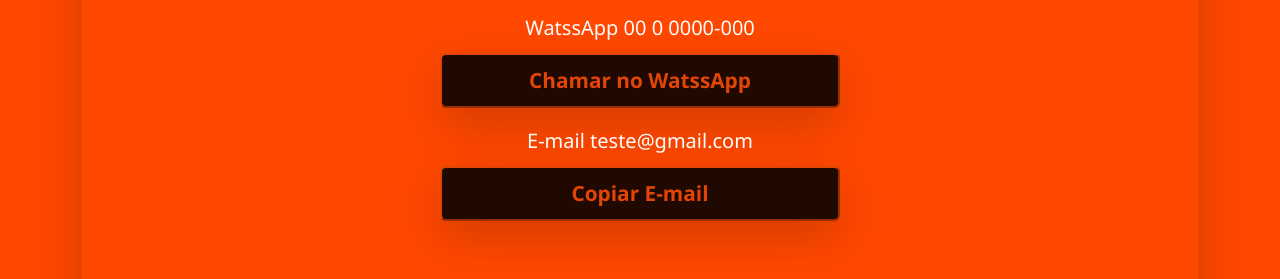
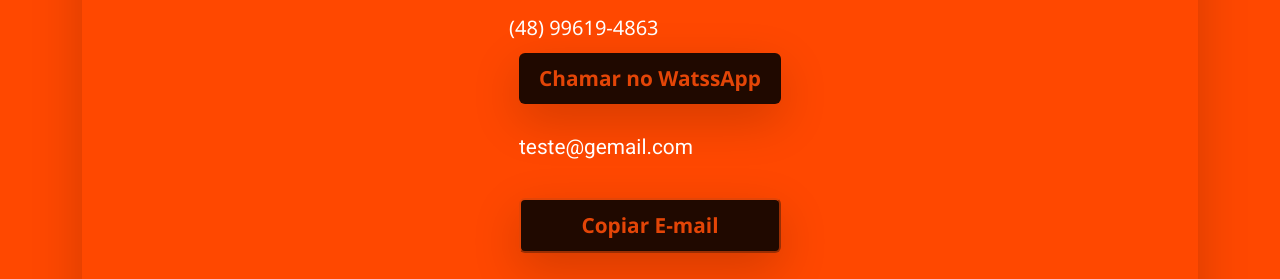
Before and after one commit to Patrikmagalhaes/projeto-fenix, a plain HTML site: page contato/contato.html in a window 1280 px wide. Shown: the part 216-495 px from the top of the page. Drawn offline with nearby package versions, Linux system fonts and the light colour scheme; a web font is replaced by a local one.

Commit message:
criando botao de copiar e-mail e chamar no zap

```diff
--- a/contato/contato.html
+++ b/contato/contato.html
@@ -56,14 +56,19 @@
     </header>
     <div class="container">
         <main class="shadow-lg">
-            <h2 class="text-center text-dark">Página de Contatos</h2>
+            <h2 class="text-center fs-1">Página de Contatos</h2>
             <article class="d-flex flex-column align-items-center">
                 <h3 class="text-center h3">Formas de contato</h3>
-                <ul>
-                    <li class="m-2 text-center"><span class="fs-5">WatssApp 00 0 0000-000</span> <button
-                            class="apoiar rounded shadow-lg text-center">Chamar no WatssApp</button></li>
-                    <li class="m-2 text-center"><span class="fs-5">E-mail teste@gmail.com </span><button
-                            class="apoiar rounded shadow-lg text-center">Copiar E-mail</button></li>
+                <ul class="">
+                    <li class="m-2 d-flex flex-column ">
+						<span class="fs-5"> (48) 99619-4863</span>
+                        <a href="https://l.instagram.com/?u=https%3A%2F%2Fwa.me%2F5548996194863%3Ftext%3DOl%25C3%25A1%252C%2BAlceu%2521%2BGostaria%2Bde%2Bmais%2Binforma%25C3%25A7%25C3%25B5es%2Bsobre%2Bo%2Bprojeto.&e=AT3imY39JlY_f9VPaXHK_qFCbpGKEvWaeKf2AH0EuTakNiT61hMurNm5bT_TA7X8yDUHh-MeDA7CM20RCc_zAEPq3pkRvrxh" class="apoiar rounded shadow-lg text-center">Chamar no WatssApp</a>
+                    </li>
+                    <li class="m-2 text-center">
+
+                <p id="email">teste@gemail.com</p>
+                        <button class="apoiar rounded shadow-lg text-center" id="copiar">Copiar E-mail</li></button>
+                    </li>
 
                 </ul>
             </article>
@@ -78,10 +83,11 @@
                 </ul>
             </article>
             <article class="d-flex flex-column align-items-center">
-                <ul >
+                <ul>
                     <h3 class="text-center h-3">Endereço</h3>
                     <li class="fs-3 m-3">Endereço: Rua teste N teste Bairro Teste Cidade teste</li>
-                    <li class="d-flex justify-content-center"><img src="https://img.freepik.com/vetores-premium/celular-com-mapa-na-tela-na-mao-humana-aplicativo-de-navegacao-de-mapa-da-cidade-com-mapa-e-pino-de-localizacao_625536-270.jpg"
+                    <li class="d-flex justify-content-center"><img
+                            src="https://img.freepik.com/vetores-premium/celular-com-mapa-na-tela-na-mao-humana-aplicativo-de-navegacao-de-mapa-da-cidade-com-mapa-e-pino-de-localizacao_625536-270.jpg"
                             alt=""></li>
                 </ul>
             </article>
--- a/css/main.css
+++ b/css/main.css
@@ -43,19 +43,23 @@
     color: rgb(255, 0, 0);
 }
 
-#nav-secundaria{
+#nav-secundaria {
     background-color: #000000;
 }
-#nav-secundaria .nav-item .nav-link{
-    color: rgb(255, 0, 0) ;
+
+#nav-secundaria .nav-item .nav-link {
+    color: rgb(255, 0, 0);
 }
+
 #nav-secundaria .nav-item .nav-link:hover {
     border-bottom: 1px solid rgb(255, 0, 0);
     color: rgb(255, 0, 0);
 }
+
 .nav-item .nav-link:hover {
     color: rgb(0, 0, 0);
 }
+
 h1 {
     font-family: 'blazed', sans-serif;
     color: rgb(255, 72, 0);
@@ -74,11 +78,13 @@
     font-weight: 100;
     font-weight: bold;
 }
+
 .nav-link {
     color: rgb(0, 0, 0);
     font-weight: 100;
     font-weight: bold;
 }
+
 ul {
     list-style: none;
     padding: 0px;
@@ -206,41 +212,55 @@
     color: #000000;
     font-size: 50px;
 }
-.scrollBar{
+
+.scrollBar {
     background-color: rgb(255, 72, 0);
     height: 10px;
     width: 0%;
 }
-.offcanvas-header{
+
+.offcanvas-header {
     background-color: rgb(255, 72, 0);
 }
-.offcanvas-header h5{
+
+.offcanvas-header h5 {
     border: none;
     color: #000000;
 }
 
-img{
+img {
     max-width: 100%;
 }
-.apoiar{
+
+.apoiar {
     padding: 10px;
     width: 100%;
     max-width: 400px;
     margin: 10px;
     font-size: 1.3em;
-    background-color:  rgba(0, 0, 0, 0.873) ;
-    color:  rgba(255, 78, 8, 0.873);
-    border-color:  rgba(255, 78, 8, 0.873);
-    font-weight:bold ;
-}
-.apoiar:hover{
-    background-color:  rgba(255, 78, 8, 0.873) ;
-    color:  rgb(236, 236, 236);
-    border-color:  rgba(255, 78, 8, 0.873);
-    font-weight:bold ;
+    background-color: rgba(0, 0, 0, 0.873);
+    color: rgba(255, 78, 8, 0.873);
+    border-color: rgba(255, 78, 8, 0.873);
+    font-weight: bold;
 }
 
-.div-apoiar{
+.apoiar:hover {
+    background-color: rgba(255, 78, 8, 0.873);
+    color: rgb(236, 236, 236);
+    border-color: rgba(255, 78, 8, 0.873);
+    font-weight: bold;
+}
+
+.div-apoiar {
     display: flex;
     justify-content: center;
 }
+
+#email {
+    resize: none;
+    border: none;
+    color: #ffffff;
+    background-color: transparent;
+    max-height: 50px;
+    max-width: 50%;
+}
--- a/js/main.js
+++ b/js/main.js
@@ -2,6 +2,8 @@
     const btnSubir = document.getElementById('btn-subir')
     const inicio = document.getElementById('inicio')
     const seta = document.getElementById('seta')
+    const btnCopiar = document.getElementById('copiar')
+    const email = document.getElementById('email')
 
     let direcao = 0
     window.addEventListener("scroll", function () {
@@ -16,6 +18,7 @@
                 inicio.scrollIntoView()
             })
         }
+
         if (scrollY <= direcao) {
             ScrollTop()
             seta.classList.remove('off')
@@ -25,4 +28,14 @@
         }
         direcao = scrollY
     })
+
+    btnCopiar.addEventListener('click', function () {
+        let range = document.createRange()
+        range.selectNode(email)
+        window.getSelection().removeAllRanges
+        window.getSelection().addRange(range)
+
+        document.execCommand("copy")
+    })
+
 })
```
Also changed, not shown: imagens/amizade (1).jpg (added).
